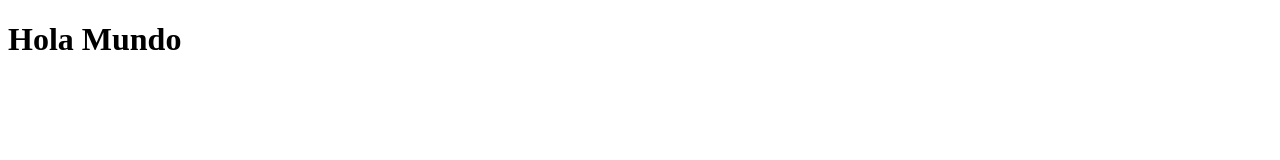
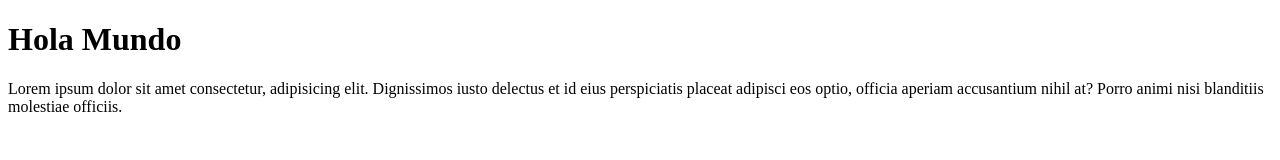
Before and after one commit to JStivenDP/Gitflow-class, a plain HTML site: page index.html in a window 1280 px wide. Drawn offline with Linux system fonts and the light colour scheme.

Commit message:
Agregamos descripcion al html

```diff
--- a/index.html
+++ b/index.html
@@ -7,5 +7,6 @@
 </head>
 <body>
     <h1>Hola Mundo</h1>
+    <p>Lorem ipsum dolor sit amet consectetur, adipisicing elit. Dignissimos iusto delectus et id eius perspiciatis placeat adipisci eos optio, officia aperiam accusantium nihil at? Porro animi nisi blanditiis molestiae officiis.</p>
 </body>
 </html>
```
